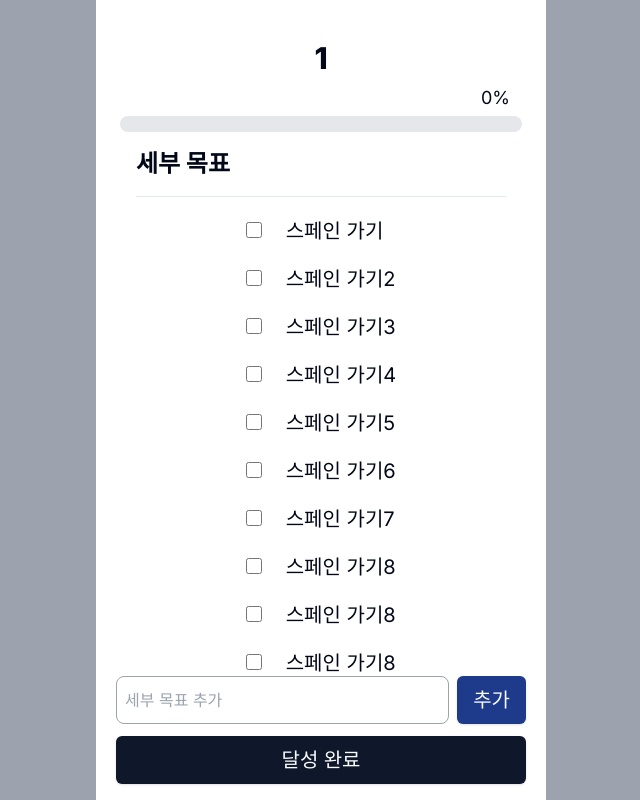
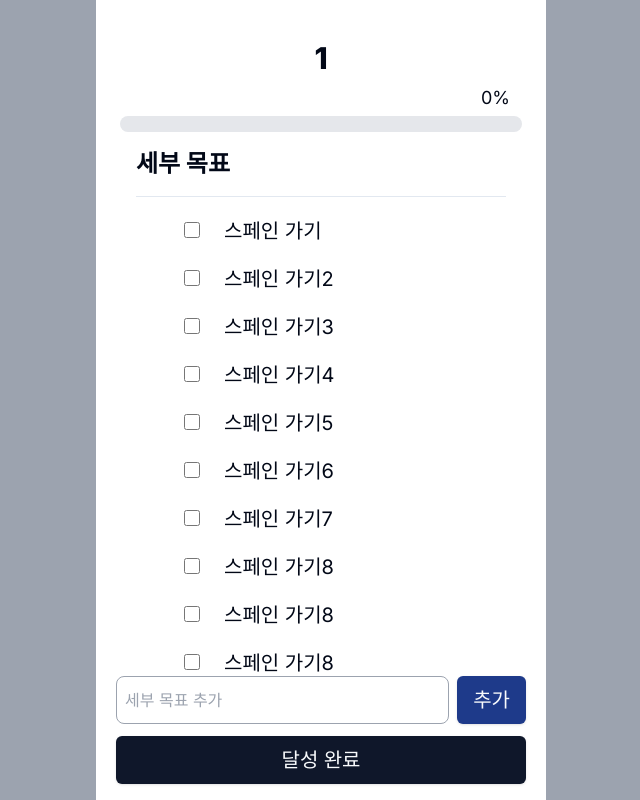
Before and after one commit to sweb-org/2024-WINTER-IRURI, a Next.js app: page /bucket/1 in a window 1280 px wide. Shown: the whole page, without its empty margins (319-959 px from the left). Built offline with nearby package versions, Linux system fonts and the light colour scheme.

Commit message:
feat: data 위치 왼쪽으로 이동

```diff
--- a/src/app/bucket/[slug]/page.tsx
+++ b/src/app/bucket/[slug]/page.tsx
@@ -63,7 +63,7 @@ function BucketDetailPage({ params }: Props) {
       {loading ? (
         <LoadingSpinner />
       ) : (
-        <div className="flex flex-grow justify-start overflow-y-auto scrollbar-hide">
+        <div className="mx-12 overflow-y-auto scrollbar-hide">
           <div className="mx-5">
             {dummyData.map((data, index) => (
               <div key={index} className="m-5">
```
